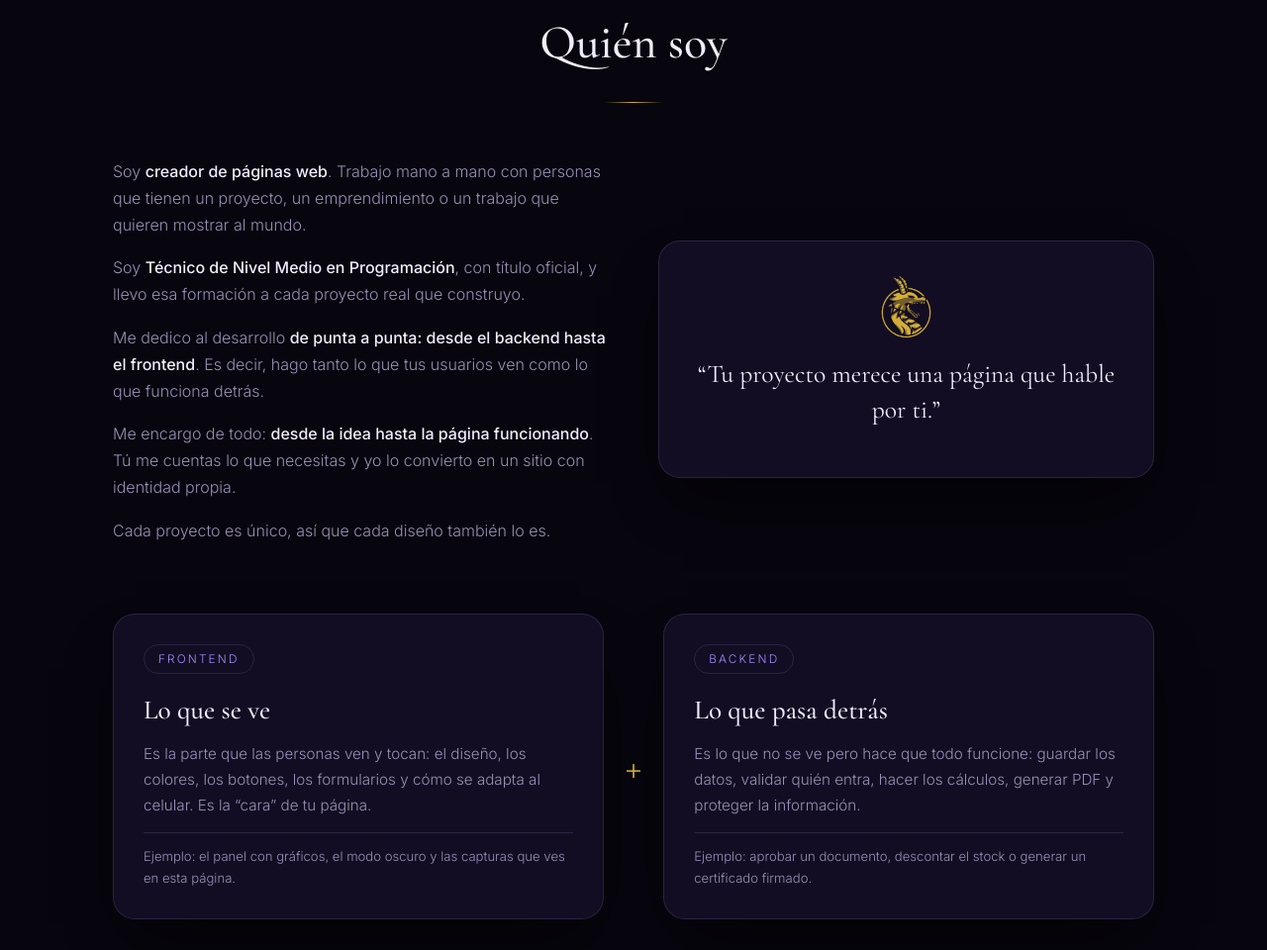
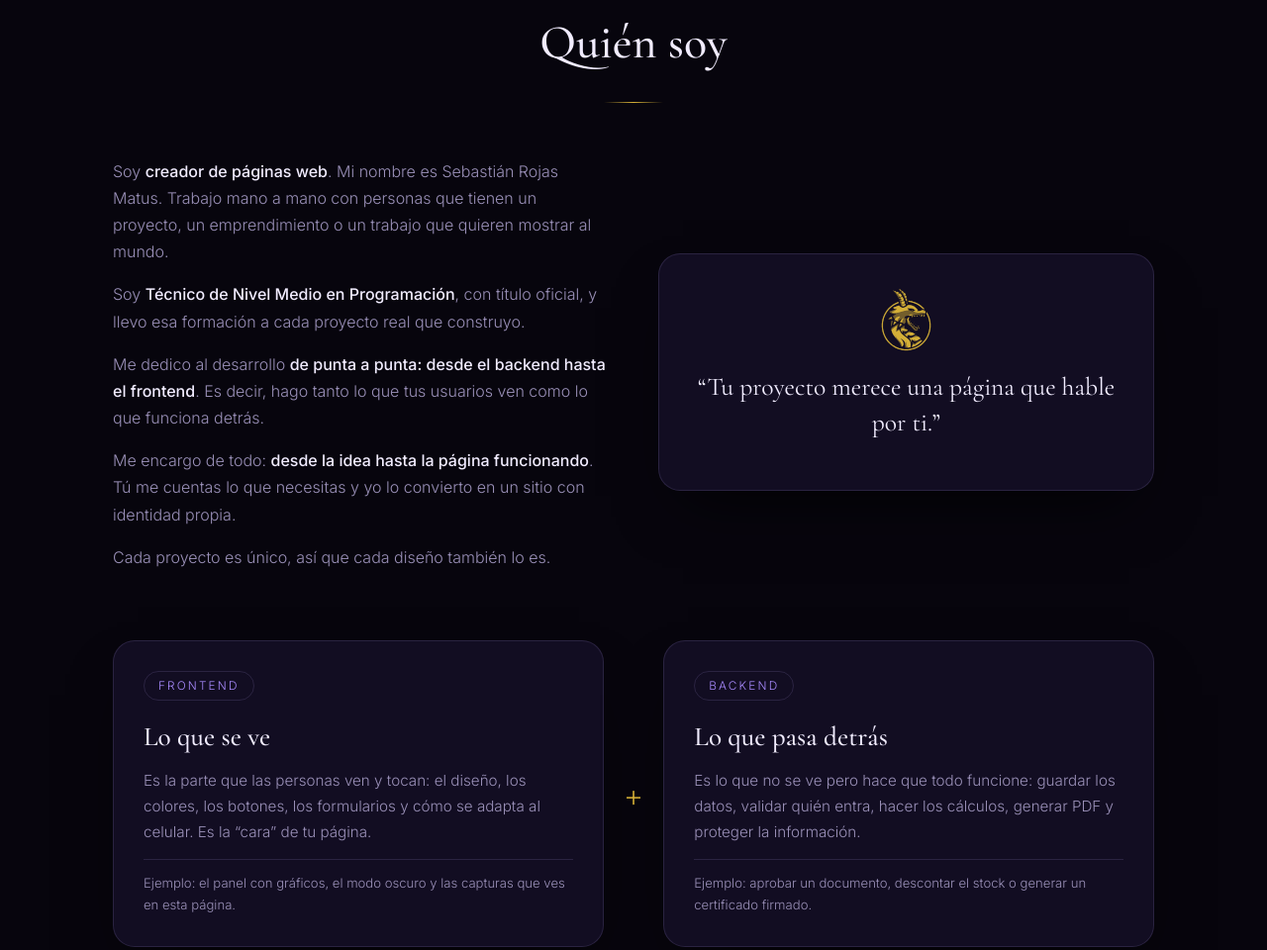
Before and after one commit to Sebast1an18/SRM-Chile, a plain HTML site: page index.html in a window 1280 px wide. Shown: the part 898-1858 px from the top of the page at 99% size. Drawn offline with nearby package versions, Linux system fonts and the light colour scheme.

Commit message:
Add name to personal description in index.html

```diff
--- a/index.html
+++ b/index.html
@@ -64,7 +64,7 @@
       <div class="sec-title reveal"><h2>Quién soy</h2><div class="divider"></div></div>
       <div class="about reveal">
         <div>
-          <p>Soy <strong>creador de páginas web</strong>. Trabajo mano a mano con personas que tienen un proyecto, un emprendimiento o un trabajo que quieren mostrar al mundo.</p>
+          <p>Soy <strong>creador de páginas web</strong>. Mi nombre es Sebastián Rojas Matus. Trabajo mano a mano con personas que tienen un proyecto, un emprendimiento o un trabajo que quieren mostrar al mundo.</p>
           <p>Soy <strong>Técnico de Nivel Medio en Programación</strong>, con título oficial, y llevo esa formación a cada proyecto real que construyo.</p>
           <p>Me dedico al desarrollo <strong>de punta a punta: desde el backend hasta el frontend</strong>. Es decir, hago tanto lo que tus usuarios ven como lo que funciona detrás.</p>
           <p>Me encargo de todo: <strong>desde la idea hasta la página funcionando</strong>. Tú me cuentas lo que necesitas y yo lo convierto en un sitio con identidad propia.</p>
```
